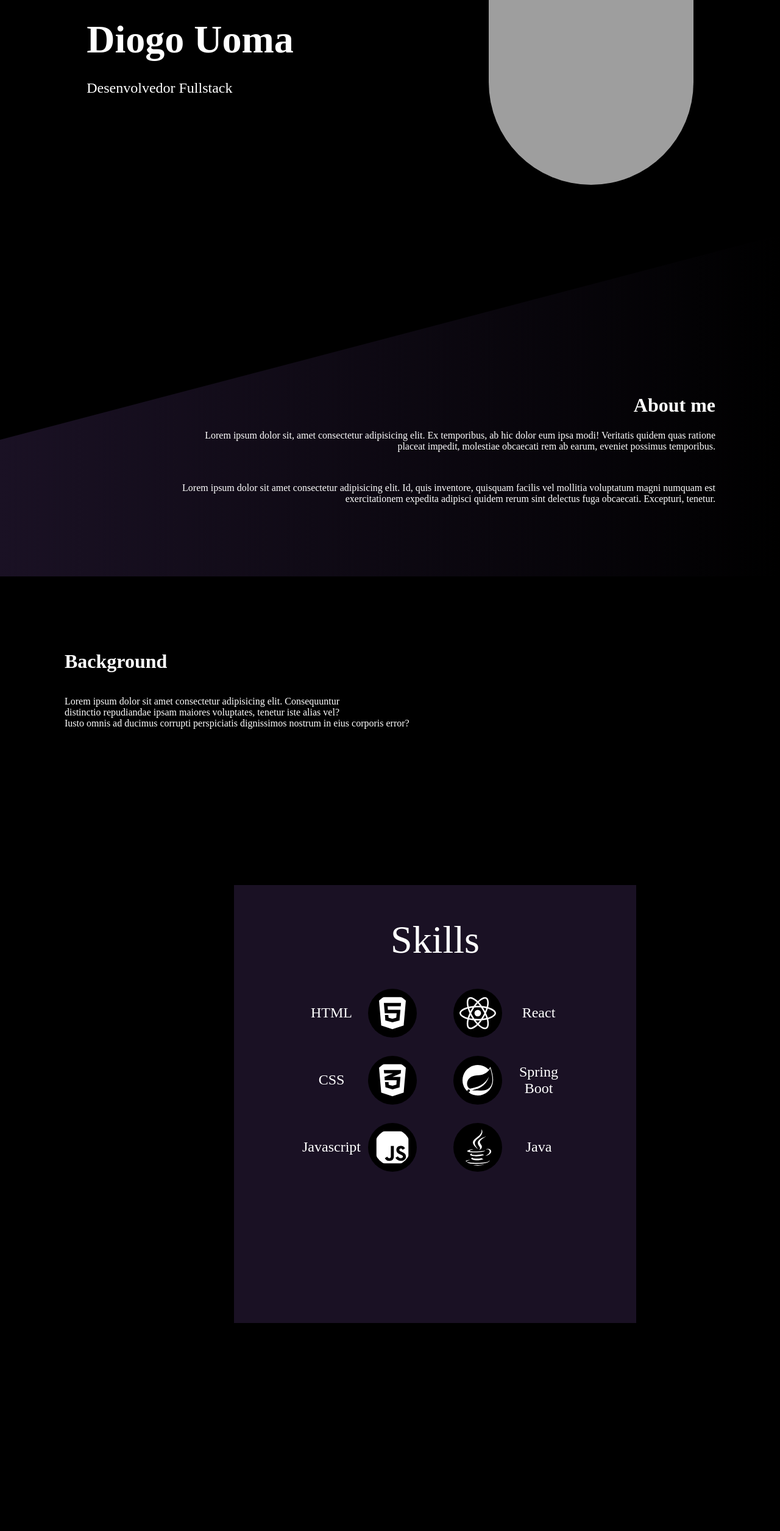
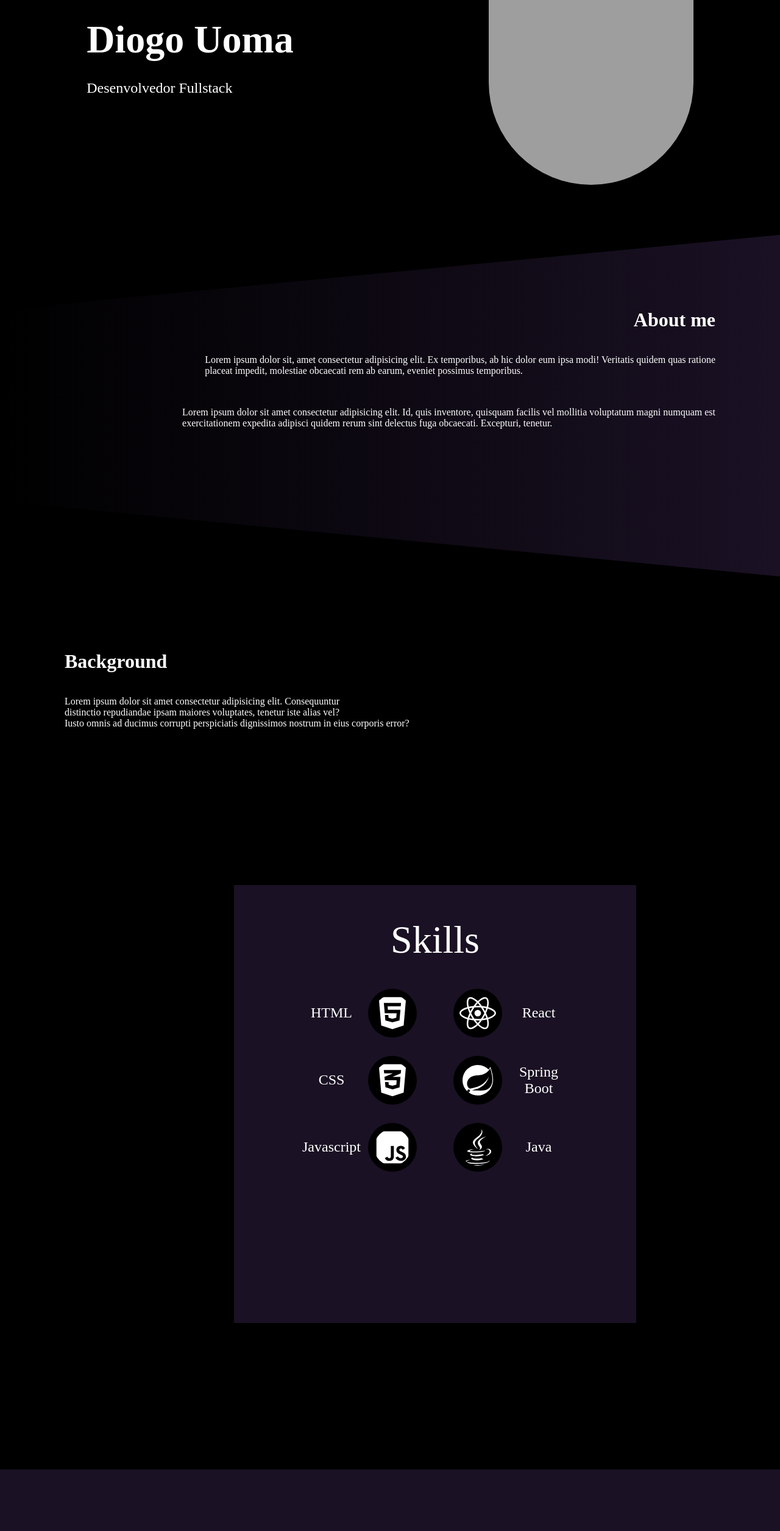
Before and after one commit to DiogoUoma/portifolio, a React (Vite) app: page / in a window 1280 px wide. Shown: the part 255-2765 px from the top of the page at 61% size. Before the commit the page ends 2424 px from the top, so only its background shows below. Built offline with nearby package versions, Linux system fonts and the light colour scheme; grey boxes are pictures that could not be loaded.

Commit message:
Arrumado a seção do about e criado a seção de projetos

```diff
--- a/src/App.jsx
+++ b/src/App.jsx
@@ -3,6 +3,7 @@ import Home from "./pages/Home/Home.jsx";
 import About from "./pages/About/About.jsx";
 import Background from "./pages/Background/Background.jsx";
 import Skills from "./pages/Skills/Skills.jsx";
+import Projects from "./pages/Projects/Projects.jsx";
 
 function App() {
   return (
@@ -11,6 +12,7 @@ function App() {
       <About />
       <Background />
       <Skills />
+      <Projects />
     </div>
   );
 }
--- a/src/pages/About/About.css
+++ b/src/pages/About/About.css
@@ -2,16 +2,14 @@
   width: 100%;
   height: 70vh;
   background-color: #1a1124;
-  background: linear-gradient(to right, #1a1124, #000);
-  clip-path: polygon(0 60%, 100% 0, 100% 100%, 0 100%);
-  margin-right: 106px;
-  display: flex;
-  justify-content: flex-end;
+  background: linear-gradient(to right, #000, #1a1124);
+  clip-path: polygon(0 22%, 100% 0, 100% 100%, 0 78%);
 }
 
 .content {
+  display: flex;
   flex-direction: column;
-  text-align: end;
-  padding-top: 240px;
-  margin-right: 106px;
+  padding: 100px 106px 0 0;
+  justify-content: center;
+  align-items: flex-end;
 }
--- /dev/null
+++ b/src/pages/Projects/Projects.css
@@ -0,0 +1,18 @@
+.projects_container {
+  height: 140vh;
+  display: flex;
+  flex-direction: column;
+  margin-top: 15em;
+}
+
+.title {
+  height: 252px;
+  background-color: #1a1124;
+  display: flex;
+  align-items: center;
+}
+
+.title h1 {
+  font-size: 64px;
+  padding-left: 106px;
+}
--- /dev/null
+++ b/src/pages/Projects/Projects.jsx
@@ -0,0 +1,14 @@
+import "./Projects.css";
+
+const Projects = () => {
+  return (
+    <div className="projects_container">
+      <div className="title">
+        <h1>Projects</h1>
+      </div>
+      <div className="content"></div>
+    </div>
+  );
+};
+
+export default Projects;
```
